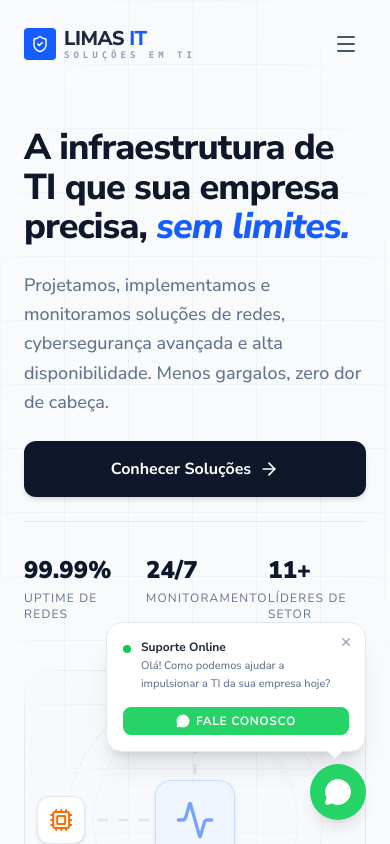
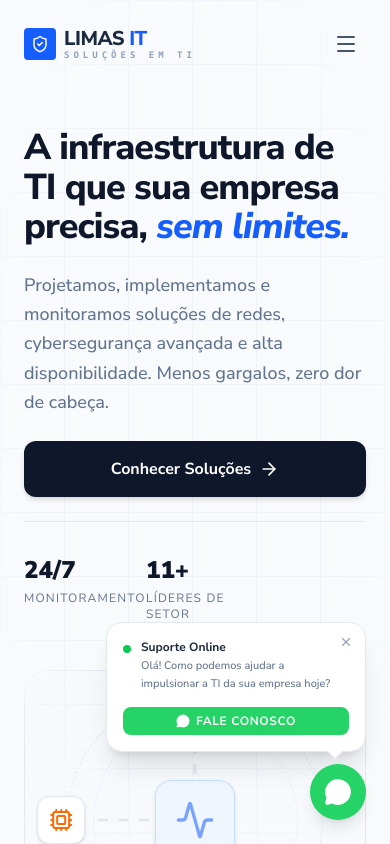
Before and after one commit to limasitsite-devops/limasitsite, a React (Vite) app: page / in a window 390 px wide. Shown: the top 844 px of the page. Built offline with nearby package versions, Linux system fonts and the light colour scheme.

Commit message:
Hide uptime stat on mobile in hero section

```diff
--- a/src/components/Hero.tsx
+++ b/src/components/Hero.tsx
@@ -77,7 +77,7 @@ export default function Hero() {
               variants={itemVariants}
               className="grid grid-cols-3 gap-6 pt-8 border-t border-slate-200 w-full max-w-lg"
             >
-              <div>
+              <div className="hidden sm:block">
                 <p className="text-2xl font-black text-slate-900 font-display">99.99%</p>
                 <p className="text-xs text-slate-500 uppercase tracking-widest mt-1">Uptime de Redes</p>
               </div>
```
